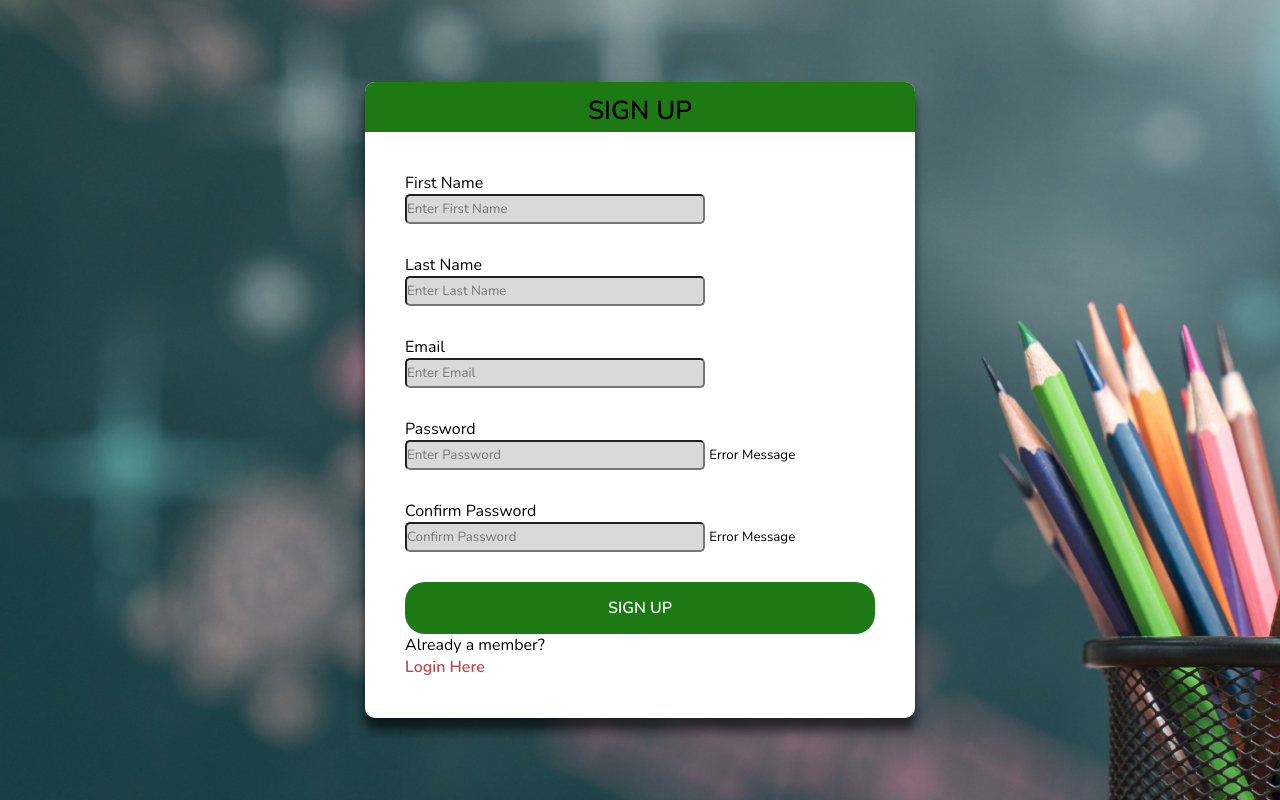
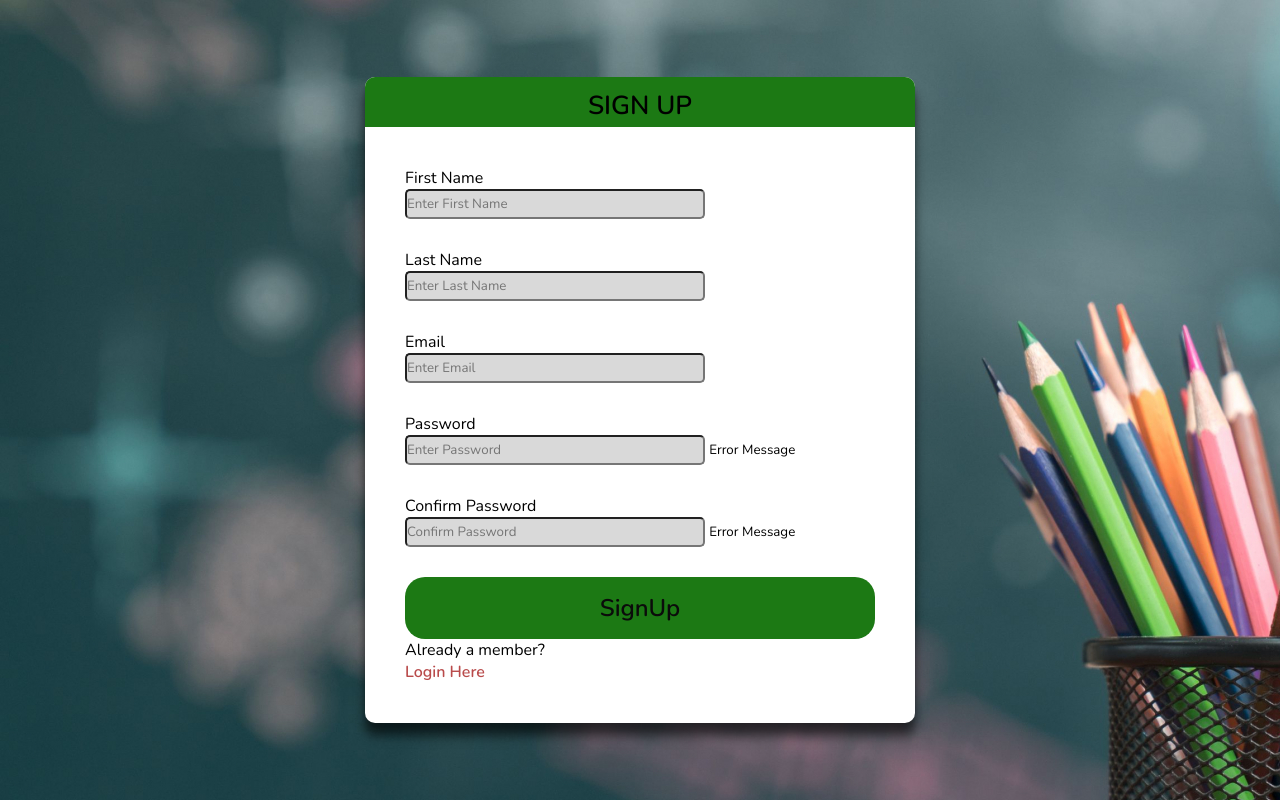
Before and after one commit to kbb0135/CSC344Project, a plain HTML site: page sign.html in a window 1280 px wide. Drawn offline with nearby package versions, Linux system fonts and the light colour scheme.

Commit message:
SignUp database so far

```diff
--- a/sign.css
+++ b/sign.css
@@ -95,7 +95,7 @@ body{
     top:40px;
     visibility: hidden;
 }
-.form .button{
+#button_container{
     background:#1c7914;
     border-radius: 20px;
     border: none;
@@ -105,12 +105,12 @@ body{
     padding: 15px 0;
     margin-top: 15px;
     width: 100%;
-    color: #fff;
+    color: rgb(11, 11, 11);
     font-weight: bold;
-    text-transform: uppercase;
+    text-align: center;
 }
 
-.form .button:hover{
+#button_container:hover{
     background:#ffc107;
     cursor: pointer;
 }
--- a/sign.html
+++ b/sign.html
@@ -61,9 +61,10 @@ crossorigin="anonymous" />
                 <small>Error Message</small>
             </div>
 
-            <input type="button" value="Sign Up" class="button" onclick="signup()">
-
-            <div class = "askLogin">
+            <div id ="button_container">
+                <h2 onclick = "signup()">SignUp</h2>
+            </div>
+                <div class = "askLogin">
                 <p>Already a member?</p>
                 <a href="login.html">Login Here </a>
             </div>
--- a/sign_log_database.js
+++ b/sign_log_database.js
@@ -1,6 +1,7 @@
 var firebaseConfig = {
     apiKey: "AIzaSyCviRhq1NKJDU77aD9lC5hOjla1Fbx3xVA",
     authDomain: "signup-and-login-databse.firebaseapp.com",
+    databaseURL: "https://signup-and-login-database-default-rtdb.firebaseio.com",
     projectId: "signup-and-login-databse",
     storageBucket: "signup-and-login-databse.appspot.com",
     messagingSenderId: "1004911619138",
@@ -14,8 +15,8 @@ var firebaseConfig = {
 
 
   //Initializing variables
-  const auth = firebase.auth()
-  const database = firebase.database()
+const auth = firebase.auth()
+const database = firebase.database()
 
   //setting up signup function
 function signup(){
@@ -30,12 +31,12 @@ cpassword = document.getElementById('cpassword').value
 
 //Validating input fields
 if (validate_email(email) == false || validate_password(password) == false){
-  alert('Email is out of line')
+  alert('Email or Password is empty!!')
   return
 }
 if (validate_field (firstname) == false || validate_field(lastname) == false ||
   validate_field(cpassword) == false) {
-  alert('One or more field is out of line')
+  alert('One or more field is empty!!')
   return
 }
 
@@ -58,7 +59,9 @@ auth.createUserWithEmailAndPassword(email,password)
   database_ref.child('users/' + user.uid).set(user_data)
 
   alert('User Created!')})
-.catch(function(error){
+
+  //handles errors:
+  .catch(function(error){
   // Firebase will let user know about the errors.
   var error_code = error.code
   var error_message = error.message
```
